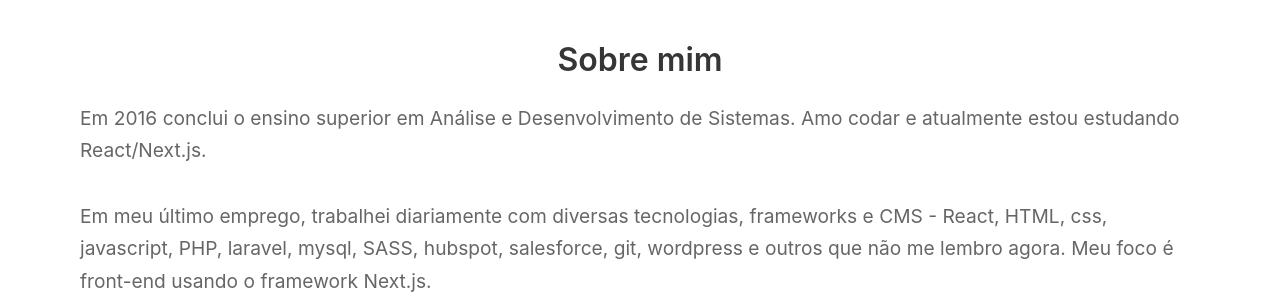
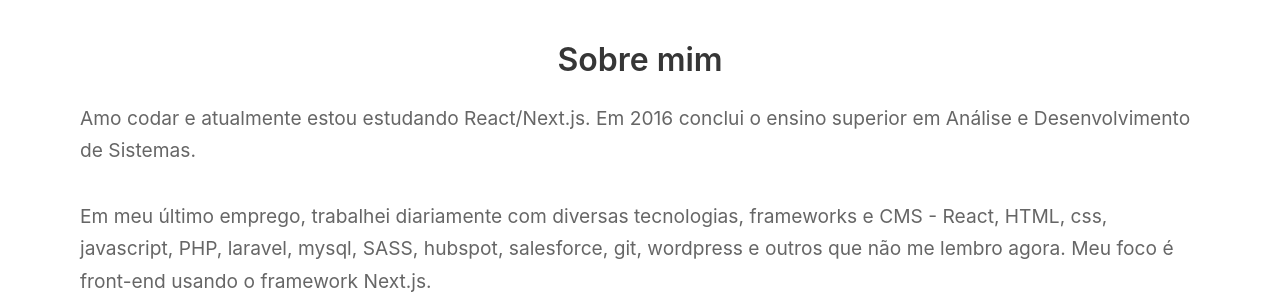
Before and after one commit to arianebrandao/arianebrandao.github.io, a Jekyll site: the page built from about.md, in a window 1280 px wide. Shown: the part 432-732 px from the top of the page. Built offline with Jekyll 4.4.1, drawn with Linux system fonts in a browser that asks for light colours; nearby versions of some CDN libraries; comment, search, counter and statistics services are not loaded.

Commit message:
feat: atualiza página sobre mim

```diff
--- a/about.md
+++ b/about.md
@@ -8,7 +8,7 @@
         <div class="about">
             <h3 class="title is-3 has-text-centered">Sobre mim</h3>
             <p class="about-text">
-                Em 2016 conclui o ensino superior em Análise e Desenvolvimento de Sistemas. Amo codar e atualmente estou estudando React/Next.js.
+                Amo codar e atualmente estou estudando React/Next.js. Em 2016 conclui o ensino superior em Análise e Desenvolvimento de Sistemas.
                 <br/><br/>
                 Em meu último emprego, trabalhei diariamente com diversas tecnologias, frameworks e CMS - React, HTML, css, javascript, PHP, laravel, mysql, SASS, hubspot, salesforce, git, wordpress e outros que não me lembro agora. Meu foco é front-end usando o framework Next.js.
                 <br/><br/>
```
